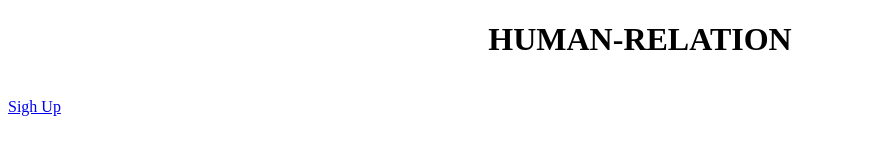
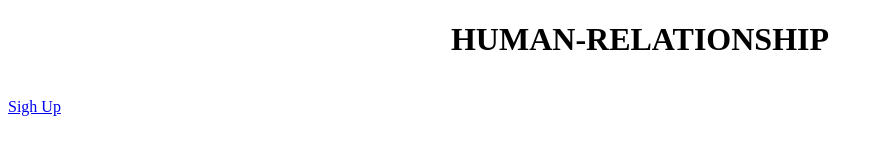
Before and after one commit to hr-cse/Human-Relationship, a plain HTML site: page index.html in a window 1280 px wide. Shown: the whole page, without its empty margins (0-882 px from the left). Drawn offline with Linux system fonts and the light colour scheme.

Commit message:
change project name

```diff
--- a/index.html
+++ b/index.html
@@ -4,7 +4,7 @@
 	<title>HR</title>
 </head>
 <body>
-	<h1><center> HUMAN-RELATION </center></h1><br>
+	<h1><center> HUMAN-RELATIONSHIP </center></h1><br>
 	<a href = "signuppage.html">Sigh Up</a>
 </body>
 </html>
```
